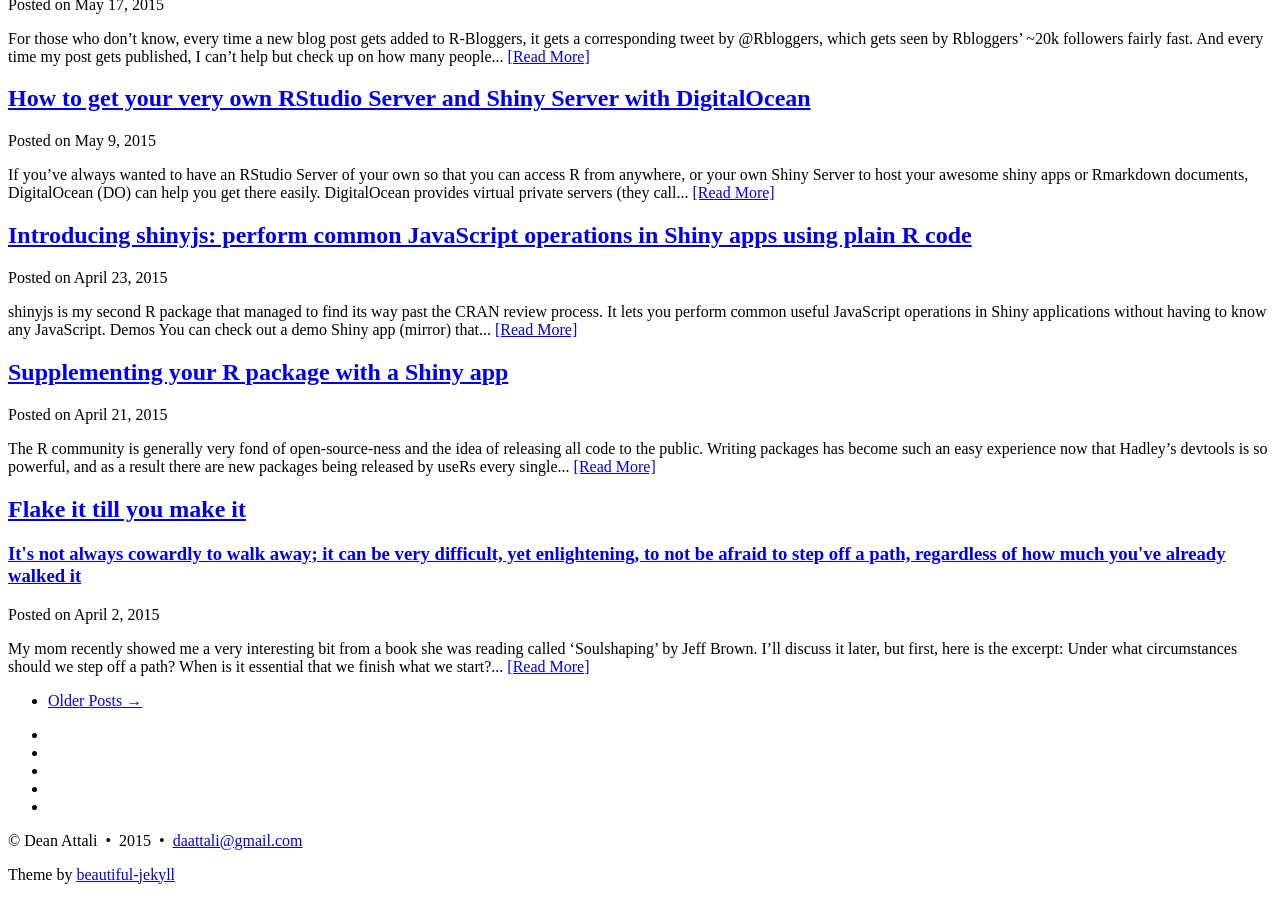
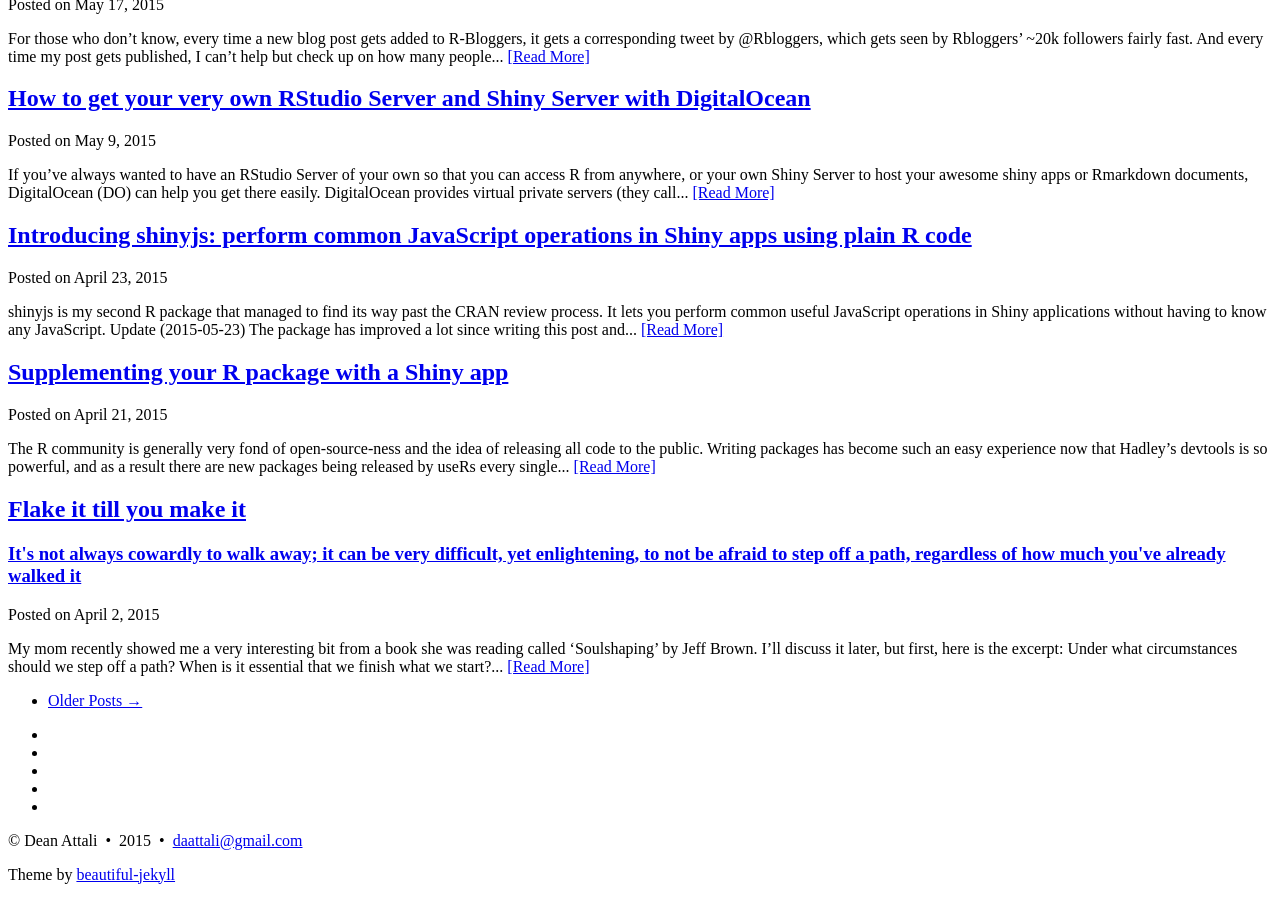
Before and after one commit to daattali/daattali.github.io, a Jekyll site: the page built from index.html, in a window 1280 px wide and 900 px high, scrolled down 865 px. Built offline with Jekyll 4.4.1, drawn with Linux system fonts in a browser that asks for light colours; the list of posts is cut into pages by our own code.

Commit message:
shinyjs: recommend to go straight to github readme

```diff
--- a/_posts/2015-04-23-shinyjs-r-package.md
+++ b/_posts/2015-04-23-shinyjs-r-package.md
@@ -8,6 +8,10 @@
 `shinyjs` is my second R package that managed to find its way past the CRAN review process.
 It lets you perform common useful JavaScript operations in Shiny
 applications without having to know any JavaScript.
+
+## Update (2015-05-23)
+
+The package has improved a lot since writing this post and some really useful functionality that I've been asked to implement was added. I recommend going directly to the [updated README on GitHub](https://github.com/daattali/shinyjs#readme) to read the updated description.
 
 ## Demos
 
```
